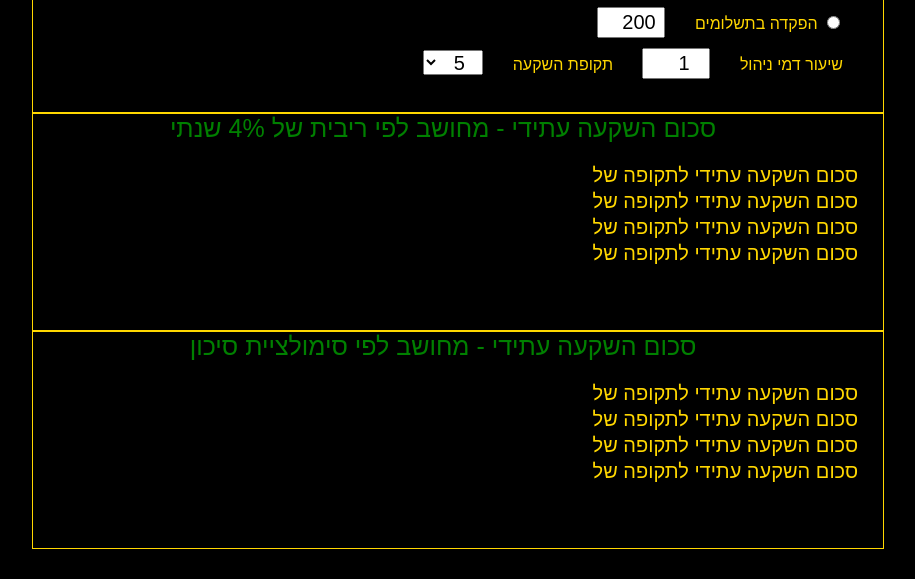
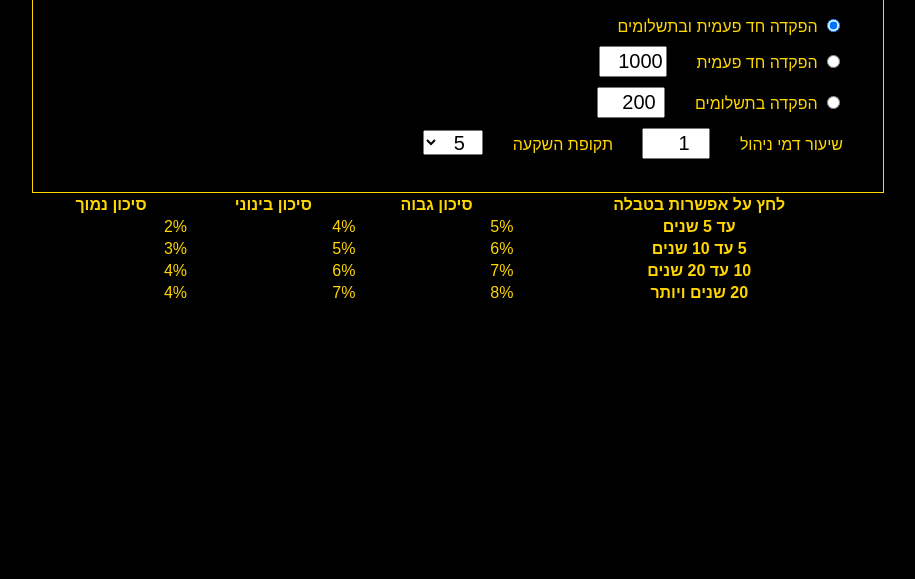
Before and after one commit to zamit00/simderibit, a plain HTML site: page index.html in a window 1280 px wide. Shown: the part 221-800 px from the top of the page, without its empty margins (182-1097 px from the left). Drawn offline with Linux system fonts and the light colour scheme.

Commit message:
Update index.html

```diff
--- a/index.html
+++ b/index.html
@@ -9,19 +9,19 @@
 
 </head>
 <body dir="rtl">
-    <div class="main">
 
 
-        <div class="image">
+
+<div class="main">
+    <header class="koteret">
         <p class="kot">מחשבון ריבית דריבית</p>
-            <img class="img" src="gohome.png">
         <p class="logo">Gמלי</p>
-        </div>
+    </header>
     <div class="netunim">
+
          <div class="radio-cont">
                 <input type="radio"  name="option" id="rd1" class="rd" checked onclick="toggleTextboxes(); sumsum()">
-                    <label  > הפקדה חד פעמית ובתשלומים
-                    </label>
+                <label> הפקדה חד פעמית ובתשלומים </label>
         </div>
         <div class="radio-cont">
                 <input type="radio" class="radiob" name="option" id="rd2" class="rd" onclick="toggleTextboxes(); sumsum()">
@@ -72,21 +72,44 @@
         </div>
      </div>
 
-        <div class="regulazya">
-                <label id="lblfirstr" class="lblf100">סכום השקעה עתידי - מחושב לפי ריבית של 4% שנתי</label><br>
-                <label id="lblfirst0" class="lblf10" >סכום השקעה עתידי לתקופה של</label>
-                <label id="lblfirst10" class="lblf10">סכום השקעה עתידי לתקופה של</label>
-                <label id="lblfirst20" class="lblf10">סכום השקעה עתידי לתקופה של</label>
-                <label id="lblfirst30" class="lblf10">סכום השקעה עתידי לתקופה של</label>
+    <table name="tblSikon" id="choosesikon" class="choosesikon">
+        <tr>
+            <th class="tblkot">לחץ על אפשרות בטבלה</th>
+            <th class="thamuda">סיכון גבוה</th>
+            <th class="thamuda">סיכון בינוני</th>
+            <th class="thamuda">סיכון נמוך</th>
+        </tr>
+        <tr>
+            <th class="thbold">עד 5 שנים</th>
+            <td onclick="highlightCell(this)">5%</td>
+            <td onclick="highlightCell(this)">4%</td>
+            <td onclick="highlightCell(this)">2%</td>
+        </tr>
+        <tr>
+            <th class="thbold">5 עד 10 שנים</th>
+            <td onclick="highlightCell(this)">6%</td>
+            <td onclick="highlightCell(this)">5%</td>
+            <td onclick="highlightCell(this)">3%</td>
+        </tr>
+        <tr>
+            <th class="thbold">10 עד 20 שנים</th>
+            <td onclick="highlightCell(this)">7%</td>
+            <td onclick="highlightCell(this)">6%</td>
+            <td onclick="highlightCell(this)">4%</td>
+        </tr>
+        <tr>
+            <th class="thbold">20 שנים ויותר</th>
+            <td onclick="highlightCell(this)">8%</td>
+            <td onclick="highlightCell(this)">7%</td>
+            <td onclick="highlightCell(this)">4%</td>
+        </tr>
+    </table>
 </div>
-         <div class="simulazya">
-                <label id="lblfirsts" class="lblf100">סכום השקעה עתידי - מחושב לפי סימולציית סיכון</label><br>
-                <label id="lblfirst00" class="lblf10">סכום השקעה עתידי לתקופה של</label>
-                <label id="lblfirst100" class="lblf10">סכום השקעה עתידי לתקופה של</label>
-                <label id="lblfirst200" class="lblf10">סכום השקעה עתידי לתקופה של</label>
-                <label id="lblfirst300" class="lblf10">סכום השקעה עתידי לתקופה של</label>
-            </div>
-        </div>
+
+
+
+
+
 
 </body>
 </html>
```
Lines whose indentation alone changed are shown as unchanged.
